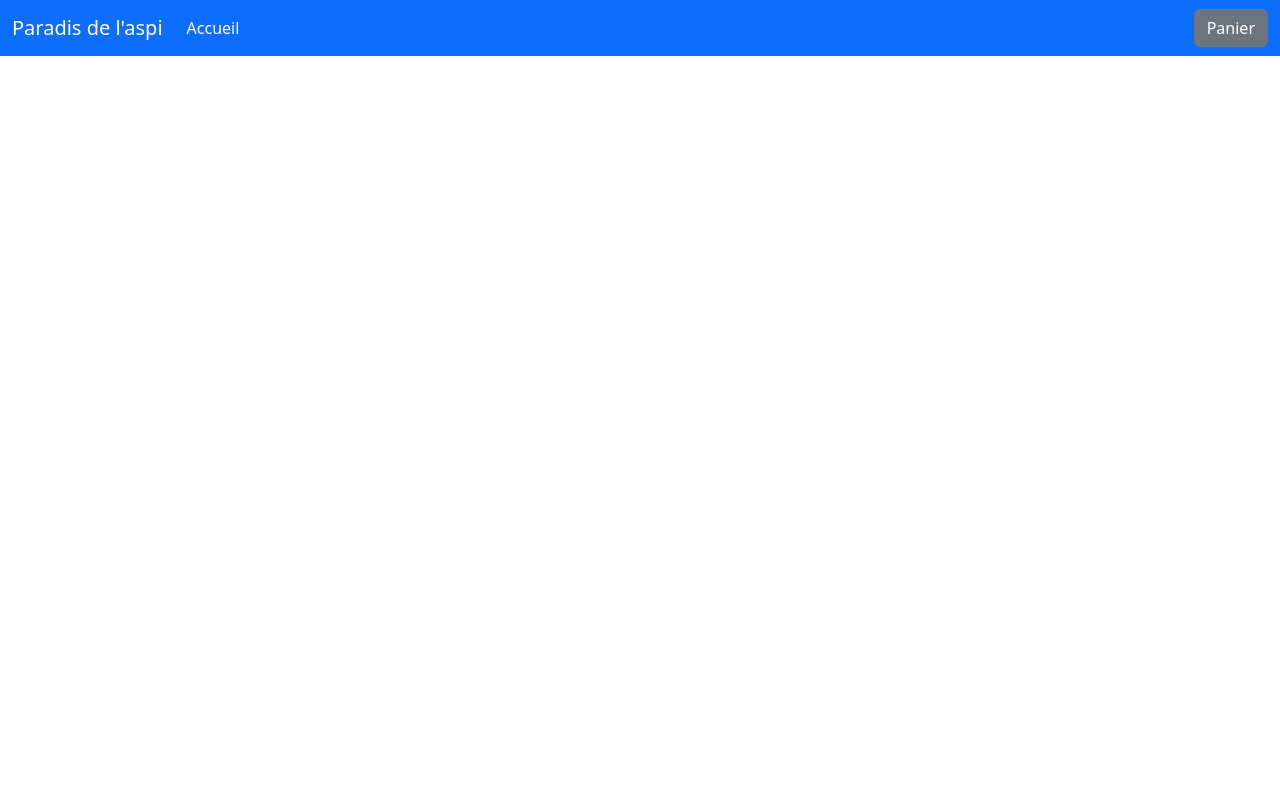
After one commit to FranzouGame/R3.01_ProjetPhp, a PHP site: page /panierPayer.php in a window 1280 px wide. The commit adds this page. Run offline with PHP 8.4, Linux system fonts and the light colour scheme; some libraries are stand-ins or nearby versions.

Commit message:
Reglage des sessions et ajout de panierPayer

```diff
--- /dev/null
+++ b/panierPayer.php
@@ -0,0 +1,34 @@
+<html lang="fr">
+
+<head>
+    <meta charset="UTF-8">
+    <meta name="viewport" content="width=device-width, initial-scale=1.0">
+    <link rel="stylesheet" href="node_modules/bootstrap/dist/css/bootstrap.css">
+    <script src="node_modules/bootstrap/dist/js/bootstrap.bundle.js"></script>
+    <title>Paradis de l'aspi - payer</title>
+</head>
+
+<body>
+    <header>
+        <nav class="navbar navbar-expand-lg bg-primary" data-bs-theme="dark">
+            <div class="container-fluid">
+                <a class="navbar-brand" href="#">Paradis de l'aspi</a>
+                <button class="navbar-toggler" type="button" data-bs-toggle="collapse" data-bs-target="#navbarText" aria-controls="navbarText" aria-expanded="false" aria-label="Toggle navigation">
+                    <span class="navbar-toggler-icon"></span>
+                </button>
+                <div class="collapse navbar-collapse" id="navbarText">
+                    <ul class="navbar-nav me-auto mb-2 mb-lg-0">
+                        <li class="nav-item">
+                            <a class="nav-link active" aria-current="page" href="index.php">Accueil</a>
+                        </li>
+                    </ul>
+                    <a href="panier.php" class="btn btn-secondary">
+                        Panier
+                    </a>
+                </div>
+            </div>
+        </nav>
+    </header>
+</body>
+
+</html>
```
Also changed, not shown: index.php (+3 -4 lines), panier.php (+4 -5 lines).
